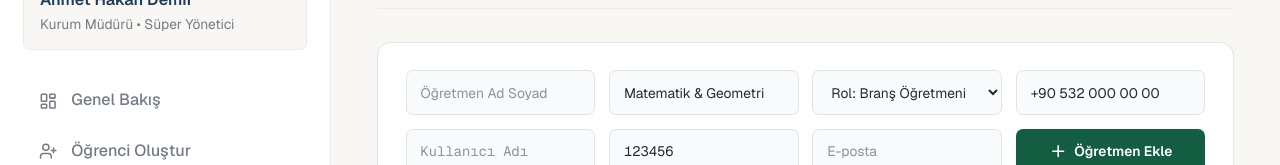
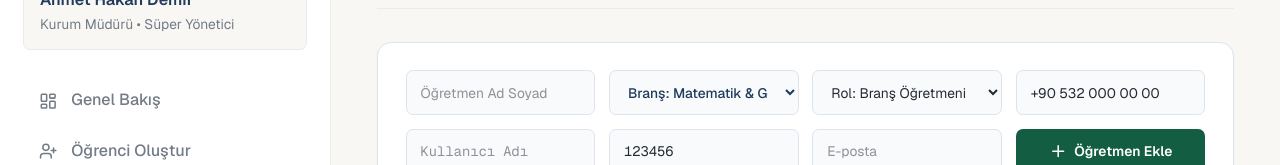
Before and after one commit to fatihhtaskesenn/dershane, a Next.js app: page /admin/create-teacher in a window 1280 px wide. Shown: the part 196-361 px from the top of the page. Built offline with nearby package versions, Linux system fonts and the light colour scheme.

Commit message:
Ogretmen olustur formunda brans alani secilebilir ders listesi yapildi

```diff
--- a/app/admin/create-teacher/page.tsx
+++ b/app/admin/create-teacher/page.tsx
@@ -4,6 +4,23 @@ import React, { useState } from "react";
 import Link from "next/link";
 import { GraduationCap, Plus } from "lucide-react";
 import { useCampus, type TeacherRole } from "@/lib/campus-store";
+
+const TEACHER_BRANCHES = [
+  "Matematik & Geometri",
+  "Matematik",
+  "Geometri",
+  "Türkçe & Edebiyat",
+  "Türkçe",
+  "Edebiyat",
+  "Fizik",
+  "Kimya",
+  "Biyoloji",
+  "Tarih",
+  "Coğrafya",
+  "Felsefe",
+  "Din Kültürü",
+  "Rehberlik & Danışmanlık",
+] as const;
 
 const TEACHER_ROLES: TeacherRole[] = [
   "Branş Öğretmeni",
@@ -91,14 +108,18 @@ export default function AdminCreateTeacherPage() {
           }}
           className="rounded-md border border-[#DCE4EE] bg-[#F8FAFC] px-3 py-2.5 text-xs"
         />
-        <input
-          type="text"
+        <select
           required
-          placeholder="Branş (ör. Fizik)"
           value={tchBranch}
           onChange={(e) => setTchBranch(e.target.value)}
-          className="rounded-md border border-[#DCE4EE] bg-[#F8FAFC] px-3 py-2.5 text-xs"
-        />
+          className="rounded-md border border-[#DCE4EE] bg-[#F8FAFC] px-3 py-2.5 text-xs font-medium text-[#203B5C]"
+        >
+          {TEACHER_BRANCHES.map((branch) => (
+            <option key={branch} value={branch}>
+              Branş: {branch}
+            </option>
+          ))}
+        </select>
         <select
           value={tchRole}
           onChange={(e) => setTchRole(e.target.value as TeacherRole)}
```
